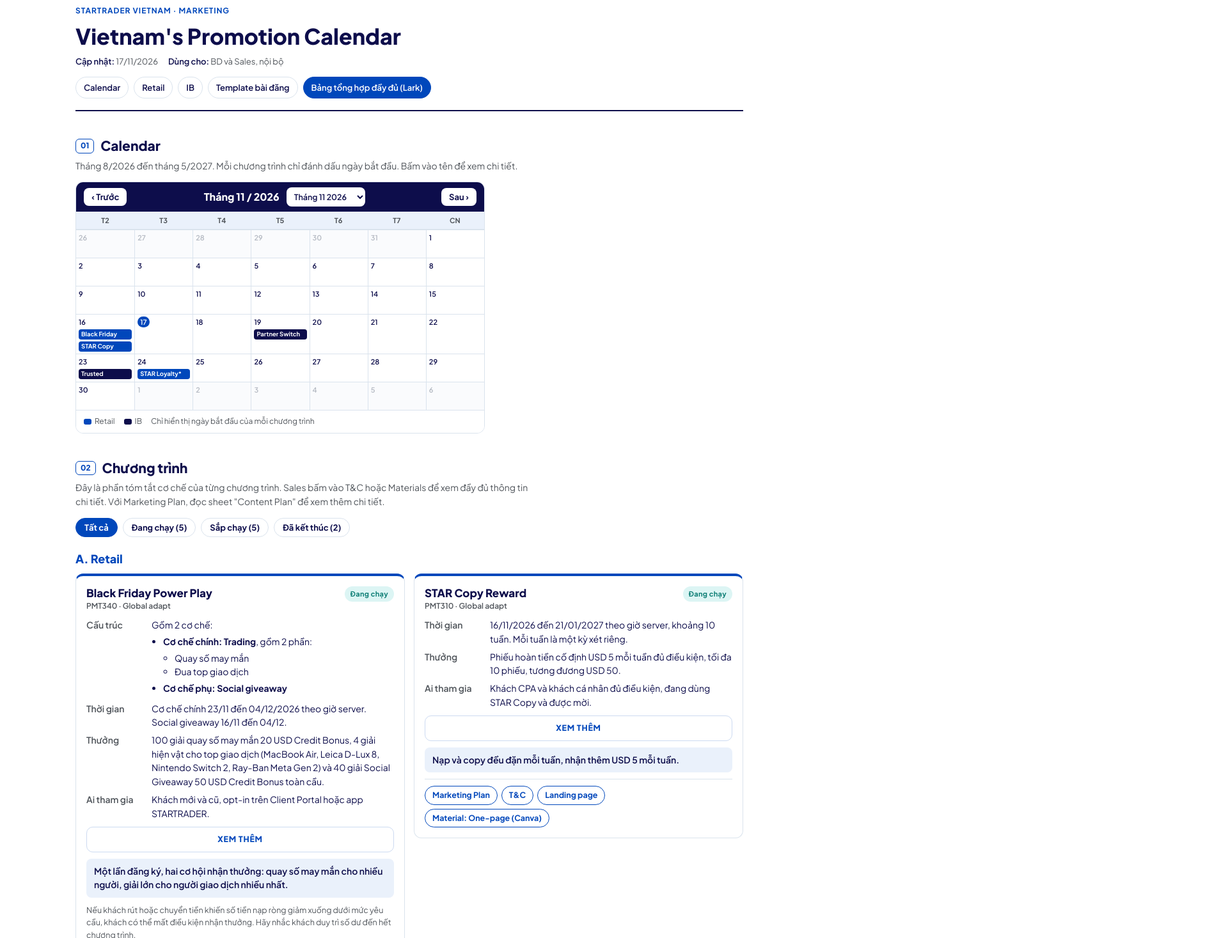
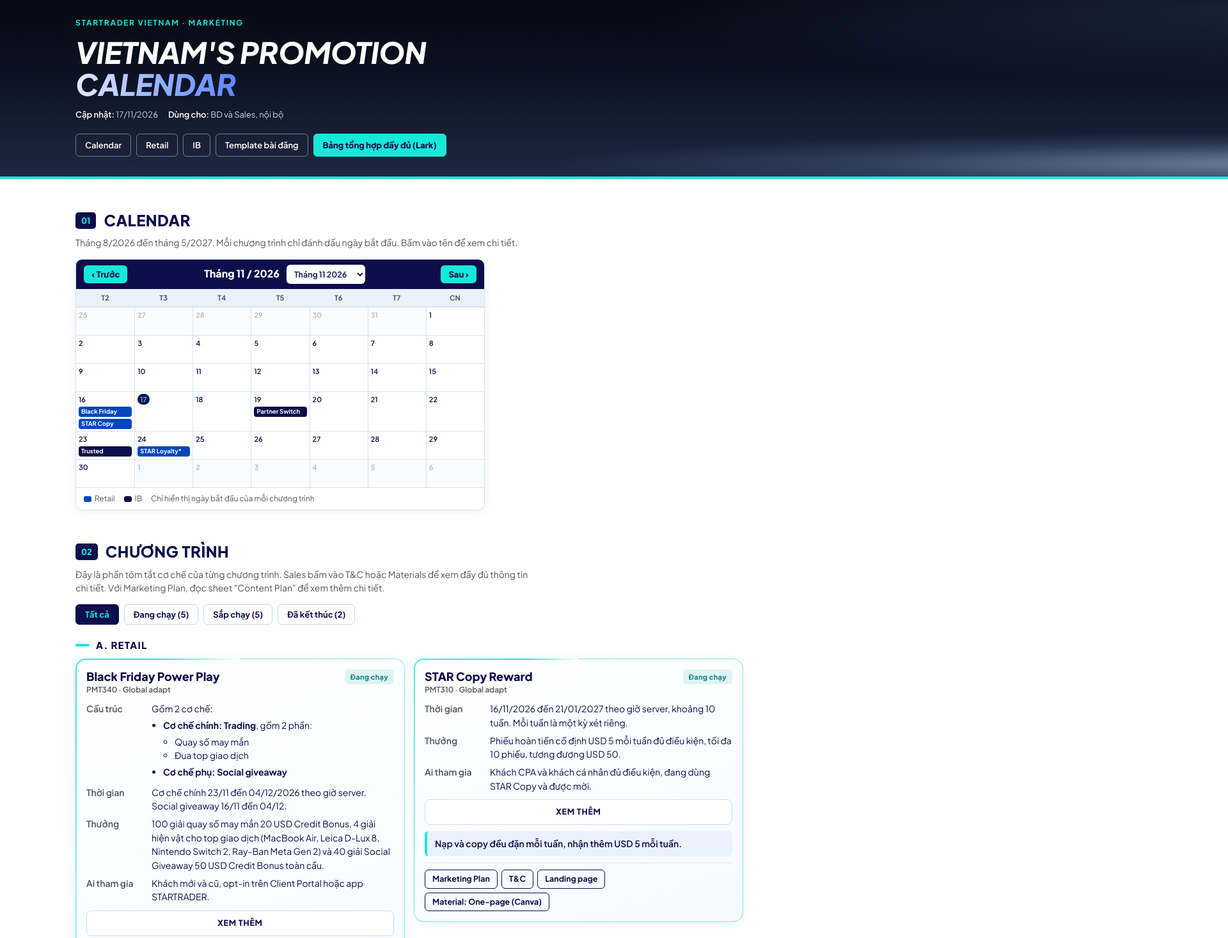
Before and after one commit to zynhuynh/STAR-VN-PROMOTION, a plain HTML site: page index.html in a window 1280 px wide. Shown: the part 20-1487 px from the top of the page at 64% size, 1920 px wide, since content can reach past the window. Drawn offline with Linux system fonts and the light colour scheme.

Commit message:
Update design (hero, card borders) and multi-select status filter
Co-Authored-By: Claude Sonnet 5.5 <noreply@anthropic.com>
Claude-Session: https://claude.ai/code/session_01S5jo9wbdtGqbARViNCPoCp

```diff
--- a/index.html
+++ b/index.html
@@ -6,7 +6,7 @@
 <title>Vietnam&#39;s Promotion Calendar</title>
 <link rel="preconnect" href="https://fonts.googleapis.com">
 <link rel="preconnect" href="https://fonts.gstatic.com" crossorigin>
-<link href="https://fonts.googleapis.com/css2?family=Plus+Jakarta+Sans:wght@400;500;600;700;800&display=swap" rel="stylesheet">
+<link href="https://fonts.googleapis.com/css2?family=Plus+Jakarta+Sans:ital,wght@0,400;0,500;0,600;0,700;0,800;1,700;1,800&display=swap" rel="stylesheet">
 <style>
 :root{
   /* Layout idea: white sheet, navy headings, light-blue info boxes, one monthly calendar leading the page. */
@@ -136,6 +136,60 @@ button.copy:focus-visible{outline:3px solid var(--accent);outline-offset:2px}
 footer{margin-top:44px;padding-top:16px;border-top:1px solid var(--line);color:var(--muted);font-size:12.5px}
 @media (max-width:520px){h1{font-size:27px} dl{grid-template-columns:80px 1fr}}
 @media (prefers-reduced-motion:reduce){html{scroll-behavior:auto}}
+
+/* ---------- look aligned with startrader.com: navy hero, turquoise CTA, 5-6px radius, uppercase titles ---------- */
+body{overflow-x:hidden}
+.wrap{padding-top:0}
+header{position:relative;isolation:isolate;color:#fff;border-bottom:0;padding:38px 0 26px;gap:12px}
+header::before{content:"";position:absolute;top:0;bottom:0;left:-100vw;right:-100vw;z-index:-1;background:radial-gradient(ellipse 40% 55% at 88% 12%,rgba(70,100,150,.28),transparent 70%),radial-gradient(ellipse 45% 22% at 90% 92%,rgba(190,210,245,.55),rgba(120,150,200,.22) 45%,transparent 75%),linear-gradient(180deg,#05070f 0%,#0c1222 45%,#1d2942 100%)}
+header::after{content:"";position:absolute;left:-100vw;right:-100vw;bottom:0;height:4px;z-index:-1;background:var(--accent)}
+.kicker{color:var(--accent);letter-spacing:.14em}
+h1{font-size:46px;font-style:italic;font-weight:800;text-transform:uppercase;letter-spacing:-.01em;line-height:1.08;color:#fff}
+h1 .grad{background:linear-gradient(90deg,#E3EBFF 0%,#8FAEFF 55%,#5B84FF 100%);-webkit-background-clip:text;background-clip:text;-webkit-text-fill-color:transparent;color:#8FAEFF;padding-right:.08em}
+.meta{color:#C9D3EA}
+.meta b{color:#fff}
+nav{margin-top:8px}
+nav a{color:#fff;background:transparent;border:1.5px solid rgba(255,255,255,.4);border-radius:6px;padding:7px 14px}
+nav a:hover,nav a:focus-visible{border-color:var(--accent);color:var(--accent)}
+nav a.src{background:var(--accent);border-color:var(--accent);color:var(--navy);font-weight:800}
+nav a.src:hover,nav a.src:focus-visible{color:var(--navy);filter:brightness(1.08)}
+section{margin-top:46px}
+.sec-head{gap:12px;margin-bottom:6px}
+.tag{background:var(--navy);color:var(--accent);border:0;border-radius:5px;padding:3px 9px;font-size:13px}
+h2{font-size:24px;text-transform:uppercase;letter-spacing:.02em}
+.grp{display:flex;align-items:center;gap:10px;font-size:15px;text-transform:uppercase;letter-spacing:.08em;color:var(--navy)}
+.grp::before{content:"";width:22px;height:4px;border-radius:2px;background:var(--accent)}
+.filters button{border-radius:6px;border-color:var(--blue-mid);padding:7px 14px}
+.filters button[aria-pressed="true"]{background:var(--navy);border-color:var(--navy);color:var(--accent)}
+.chip{border-radius:5px}
+.card,.card.ib{border-radius:16px;border:1px solid rgba(22,233,215,.55);border-left:1px solid rgba(22,233,215,.55);background:linear-gradient(160deg,#fff 0%,#f6faff 100%);box-shadow:0 2px 14px rgba(13,13,75,.06)}
+.card:target{box-shadow:0 0 0 3px var(--accent)}
+.card h3{font-size:18px}
+.lk{border-radius:6px;border-color:var(--navy);color:var(--navy)}
+.lk:hover,.lk:focus-visible{background:var(--navy);color:var(--accent)}
+.more{border-radius:8px}
+.more>summary{color:var(--navy);border-radius:8px}
+.more>summary:hover,.more>summary:focus-visible{background:var(--blue-soft)}
+.pitch{border-left:4px solid var(--accent);border-radius:6px}
+button.copy{background:var(--accent);color:var(--navy);border-radius:6px;font-weight:800;padding:9px 16px}
+button.copy:hover{filter:brightness(1.06)}
+.tpl-card{border-radius:10px;box-shadow:0 2px 12px rgba(13,13,75,.07)}
+.cal{border-radius:10px;box-shadow:0 2px 12px rgba(13,13,75,.07)}
+.cal-bar button{background:var(--accent);border-radius:6px;font-weight:800}
+.cal-bar select{border-radius:6px}
+.cell.today span{background:var(--navy);color:var(--accent)}
+table.tier th{background:var(--navy);color:var(--accent)}
+.mech-n{background:var(--navy);color:var(--accent)}
+footer{border-top:3px solid var(--navy)}
+@media (max-width:520px){h1{font-size:30px}}
+
+header{min-height:300px;justify-content:center}
+/* running light border, like the account cards on startrader.com */
+@property --a{syntax:"<angle>";initial-value:0deg;inherits:false}
+.card,.tpl-card{position:relative}
+.card::after,.tpl-card::after{content:"";position:absolute;inset:-1px;border-radius:inherit;padding:2px;pointer-events:none;background:conic-gradient(from var(--a),transparent 0 62%,rgba(22,233,215,.15) 70%,var(--accent) 94%,#fff 100%);-webkit-mask:linear-gradient(#000 0 0) content-box,linear-gradient(#000 0 0);-webkit-mask-composite:xor;mask:linear-gradient(#000 0 0) content-box exclude,linear-gradient(#000 0 0);animation:run 5s linear infinite}
+@keyframes run{to{--a:360deg}}
+@media (prefers-reduced-motion:reduce){.card::after,.tpl-card::after{animation:none}}
 </style>
 </head>
 <body>
@@ -143,7 +197,7 @@ footer{margin-top:44px;padding-top:16px;border-top:1px solid var(--line);color:v
 
 <header>
   <div class="kicker">STARTRADER Vietnam · Marketing</div>
-  <h1>Vietnam's Promotion Calendar</h1>
+  <h1>Vietnam's Promotion<br><span class="grad">Calendar</span></h1>
   <div class="meta">
     <span><b>Cập nhật:</b> 17/11/2026</span>
     <span><b>Dùng cho:</b> BD và Sales, nội bộ</span>
@@ -761,20 +815,27 @@ Và đây mới chỉ là khởi đầu. Team đang chuẩn bị thêm những c
   });
   var fbtn=[].slice.call(document.querySelectorAll('#filters button'));
   var fnote=document.getElementById('filter-note'), fempty=document.getElementById('filter-empty');
-  function applyFilter(f){
+  var sel=[];
+  function applyFilter(list){
+    sel=(list==='all'||!list||!list.length)?[]:list;
     var shown=0;
-    cards.forEach(function(c){var ok=f==='all'||c.getAttribute('data-status')===f;c.hidden=!ok;if(ok)shown++;});
+    cards.forEach(function(c){var ok=!sel.length||sel.indexOf(c.getAttribute('data-status'))>-1;c.hidden=!ok;if(ok)shown++;});
     [].slice.call(document.querySelectorAll('h3.grp')).forEach(function(h){
       var g=h.nextElementSibling; while(g&&!g.classList.contains('grid')) g=g.nextElementSibling;
       h.hidden=!g||!g.querySelector('.card:not([hidden])');
     });
-    fbtn.forEach(function(b){b.setAttribute('aria-pressed',b.getAttribute('data-f')===f?'true':'false');});
-    fnote.hidden=f!=='soon'; fempty.hidden=shown>0;
+    fbtn.forEach(function(b){var f=b.getAttribute('data-f');b.setAttribute('aria-pressed',(f==='all'?!sel.length:sel.indexOf(f)>-1)?'true':'false');});
+    fnote.hidden=sel.indexOf('soon')<0; fempty.hidden=shown>0;
   }
   fbtn.forEach(function(b){
     var f=b.getAttribute('data-f');
     if(f!=='all'){var n=cards.filter(function(c){return c.getAttribute('data-status')===f;}).length; b.textContent+=' ('+n+')';}
-    b.addEventListener('click',function(){applyFilter(f);});
+    b.addEventListener('click',function(){
+      if(f==='all'){applyFilter('all');return;}
+      var k=sel.indexOf(f), next=sel.slice();
+      if(k>-1) next.splice(k,1); else next.push(f);
+      applyFilter(next);
+    });
   });
   document.addEventListener('click',function(e){var a=e.target.closest&&e.target.closest('a.st'); if(a) applyFilter('all');});
   applyFilter('all');
```
